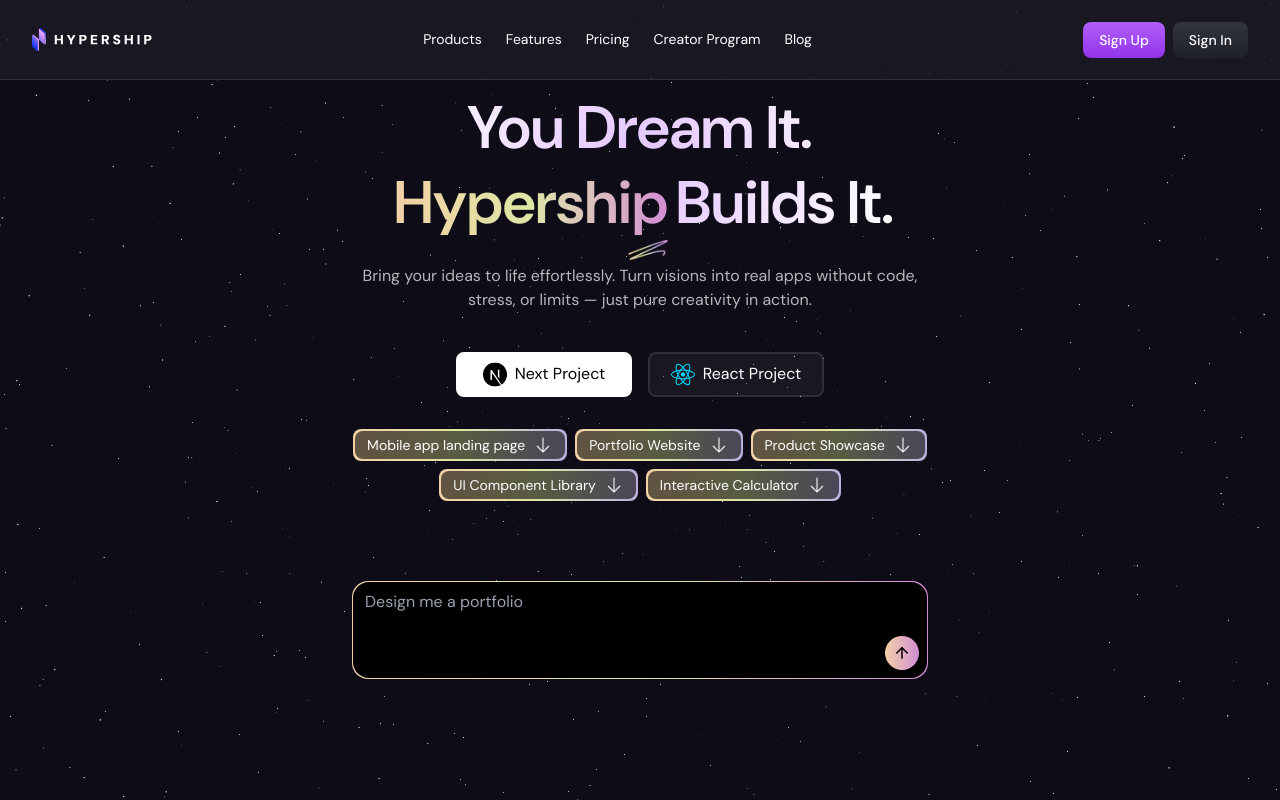
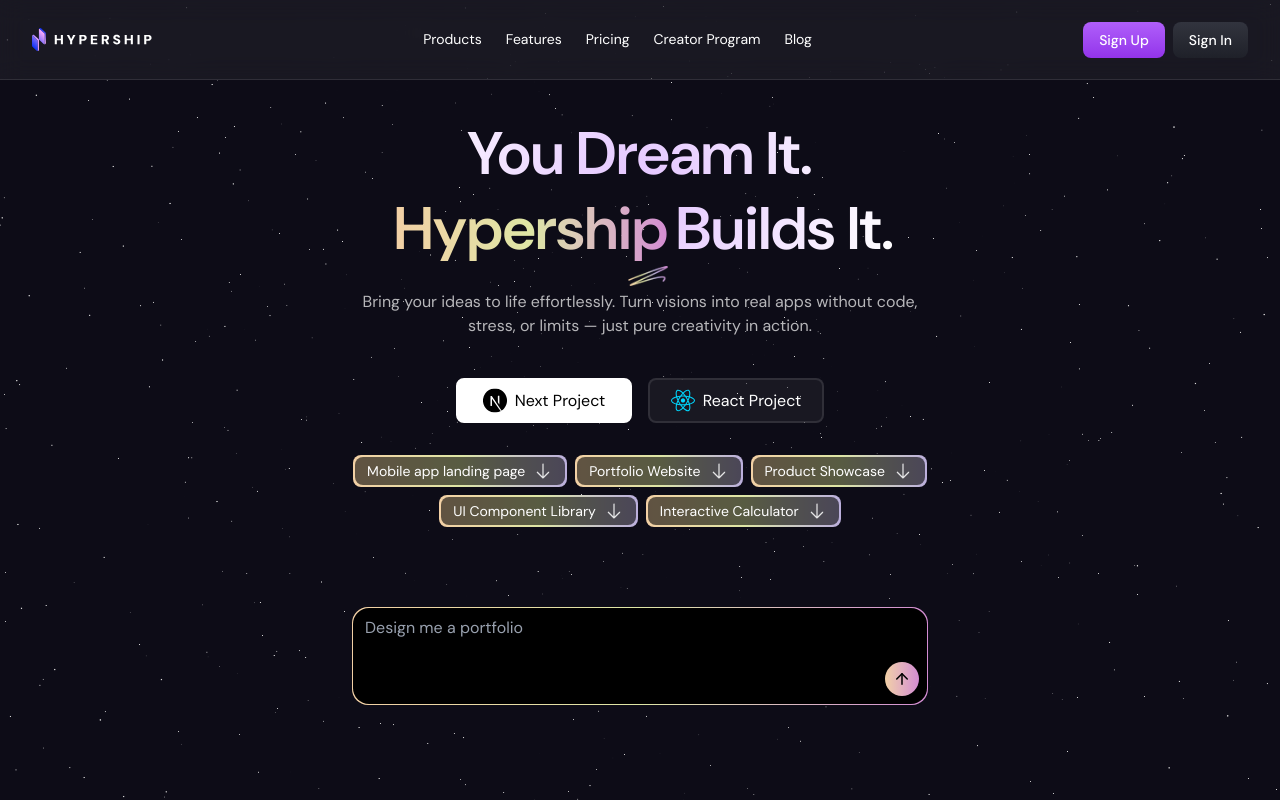
Before and after one commit to therealteejay25/hypership, a Next.js app: page / in a window 1280 px wide. Built offline with nearby package versions, Linux system fonts and the light colour scheme.

Commit message:
Update Hero section padding for improved layout consistency

```diff
--- a/src/app/components/Hero.tsx
+++ b/src/app/components/Hero.tsx
@@ -7,7 +7,7 @@
 
 const Hero = () => {
   return (
-    <section className="relative pt-20 flex flex-col justify-center items-center px-4 md:px-10 lg:px-20"
+    <section className="relative pt-28 flex flex-col justify-center items-center px-4 md:px-10 lg:px-20"
       style={{ minHeight: "calc(100vh - 80px)" }} // 80px = navbar height
     >
       {/* Heading */}
```
